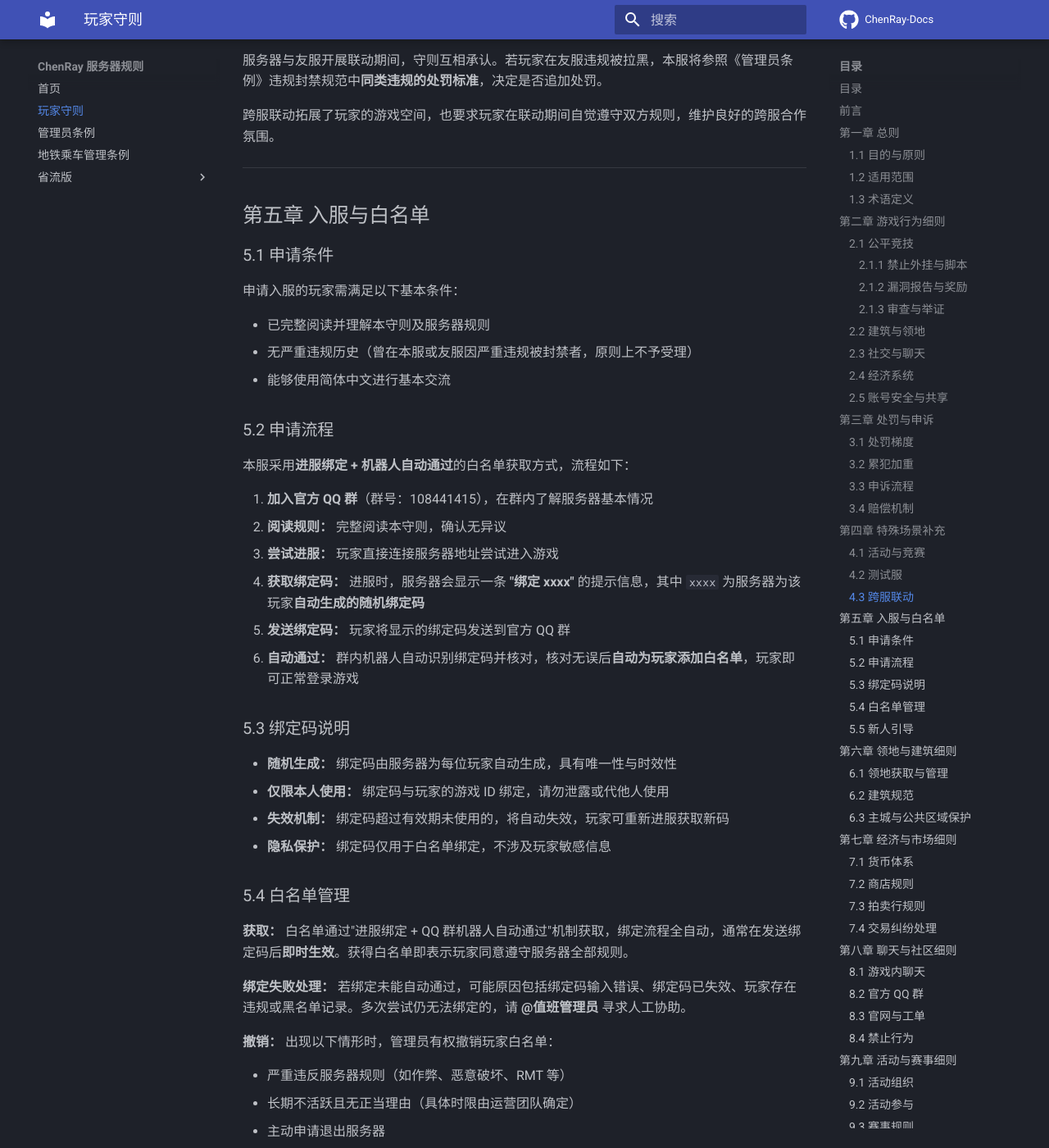
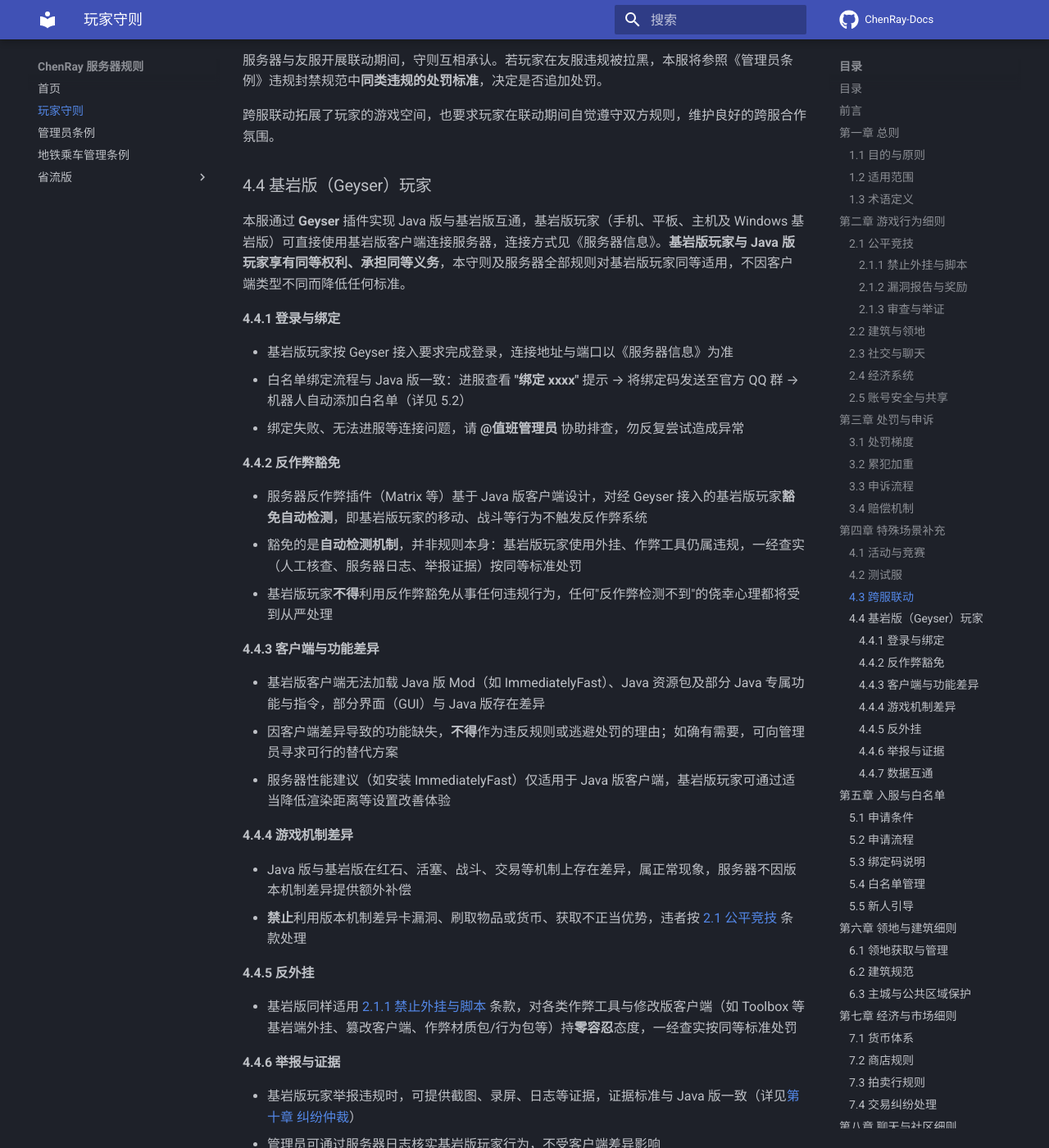
Before and after one commit to ChenRay-team/ChenRay-Docs, an MkDocs documentation site: the page built from 规则/ChenRay服务器玩家守则.md, in a window 1280 px wide and 1400 px high, scrolled down 6400 px. Shown: the whole window at 82% size. Built offline with MkDocs 1.6.1 and Material for MkDocs 9.7.7, drawn with Linux system fonts in a browser that asks for light colours; comment, search, counter and statistics services are not loaded; some of the changed text lies outside the part shown.

Commit message:
完善基岩版

```diff
--- a/规则/ChenRay服务器玩家守则.md
+++ b/规则/ChenRay服务器玩家守则.md
@@ -1,6 +1,6 @@
 # ChenRay服务器玩家守则
 
-> **版本：** v3.0.0 ｜ **更新日期：** 2026.8.1
+> **版本：** v3.2.0 ｜ **更新日期：** 2026.8.30
 
 ## 目录
 
@@ -186,6 +186,49 @@
 服务器与友服开展联动期间，守则互相承认。若玩家在友服违规被拉黑，本服将参照《管理员条例》违规封禁规范中**同类违规的处罚标准**，决定是否追加处罚。
 
 跨服联动拓展了玩家的游戏空间，也要求玩家在联动期间自觉遵守双方规则，维护良好的跨服合作氛围。
+
+### 4.4 基岩版（Geyser）玩家
+
+本服通过 **Geyser** 插件实现 Java 版与基岩版互通，基岩版玩家（手机、平板、主机及 Windows 基岩版）可直接使用基岩版客户端连接服务器，连接方式见《服务器信息》。**基岩版玩家与 Java 版玩家享有同等权利、承担同等义务**，本守则及服务器全部规则对基岩版玩家同等适用，不因客户端类型不同而降低任何标准。
+
+#### 4.4.1 登录与绑定
+
+- 基岩版玩家按 Geyser 接入要求完成登录，连接地址与端口以《服务器信息》为准
+- 白名单绑定流程与 Java 版一致：进服查看 **"绑定 xxxx"** 提示 → 将绑定码发送至官方 QQ 群 → 机器人自动添加白名单（详见 5.2）
+- 绑定失败、无法进服等连接问题，请 **@值班管理员** 协助排查，勿反复尝试造成异常
+
+#### 4.4.2 反作弊豁免
+
+- 服务器反作弊插件（Matrix 等）基于 Java 版客户端设计，对经 Geyser 接入的基岩版玩家**豁免自动检测**，即基岩版玩家的移动、战斗等行为不触发反作弊系统
+- 豁免的是**自动检测机制**，并非规则本身：基岩版玩家使用外挂、作弊工具仍属违规，一经查实（人工核查、服务器日志、举报证据）按同等标准处罚
+- 基岩版玩家**不得**利用反作弊豁免从事任何违规行为，任何"反作弊检测不到"的侥幸心理都将受到从严处理
+
+#### 4.4.3 客户端与功能差异
+
+- 基岩版客户端无法加载 Java 版 Mod（如 ImmediatelyFast）、Java 资源包及部分 Java 专属功能与指令，部分界面（GUI）与 Java 版存在差异
+- 因客户端差异导致的功能缺失，**不得**作为违反规则或逃避处罚的理由；如确有需要，可向管理员寻求可行的替代方案
+- 服务器性能建议（如安装 ImmediatelyFast）仅适用于 Java 版客户端，基岩版玩家可通过适当降低渲染距离等设置改善体验
+
+#### 4.4.4 游戏机制差异
+
+- Java 版与基岩版在红石、活塞、战斗、交易等机制上存在差异，属正常现象，服务器不因版本机制差异提供额外补偿
+- **禁止**利用版本机制差异卡漏洞、刷取物品或货币、获取不正当优势，违者按 [2.1 公平竞技](#21-公平竞技) 条款处理
+
+#### 4.4.5 反外挂
+
+- 基岩版同样适用 [2.1.1 禁止外挂与脚本](#211-禁止外挂与脚本) 条款，对各类作弊工具与修改版客户端（如 Toolbox 等基岩端外挂、篡改客户端、作弊材质包/行为包等）持**零容忍**态度，一经查实按同等标准处罚
+
+#### 4.4.6 举报与证据
+
+- 基岩版玩家举报违规时，可提供截图、录屏、日志等证据，证据标准与 Java 版一致（详见[第十章 纠纷仲裁](#第十章-纠纷仲裁)）
+- 管理员可通过服务器日志核实基岩版玩家行为，不受客户端差异影响
+
+#### 4.4.7 数据互通
+
+- 主服 Java 与基岩版同 ID 账号下**数据互通**，物品、货币、领地等数据在两端一致；测试服互通情况以官方公告为准
+- 数据互通仅限同账号本人使用，禁止利用互通特性转移他人资产或规避处罚
+
+基岩版通道是服务器面向更多玩家开放的重要窗口。客户端可以不同，规则标准必须一致——每一位基岩版玩家都应在公平、安全的环境中享受同样的游戏体验。
 
 ---
 
```
Also changed, not shown: other parts of 规则/ChenRay服务器玩家守则.md (+1 -1 lines), CHANGELOG.md (+1 -0 lines), CONTRIBUTING.md (+1 -1 lines), README.md (+1 -1 lines), 服务器信息.md (+1 -0 lines), 规则/ChenRay服务器地铁乘车管理条例.md (+2 -2 lines), 规则/ChenRay服务器管理员条例.md (+2 -2 lines), 规则/index.md (+1 -1 lines), 规则/省流版/玩家守则省流版.md (+7 -0 lines).
